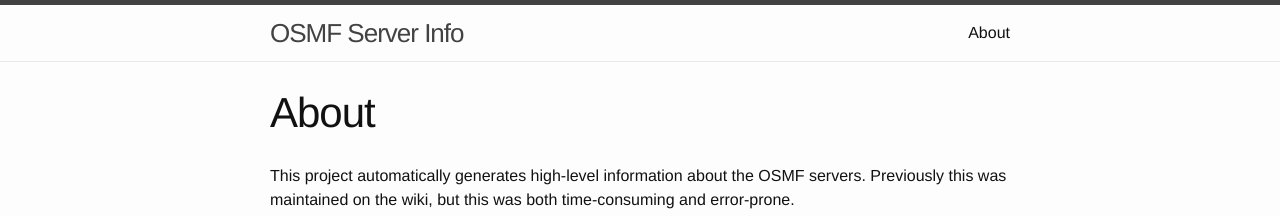
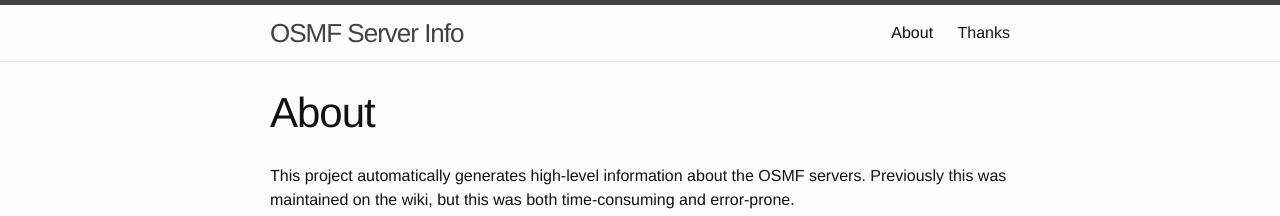
Before and after one commit to osmfoundation/osmf-server-info, a Jekyll site: the page built from about.md, in a window 1280 px wide. Shown: the top 216 px of the page. Built offline with Jekyll 4.4.1, drawn with Linux system fonts in a browser that asks for light colours.

Commit message:
Add thanks to navigation header.

```diff
--- a/_includes/header.html
+++ b/_includes/header.html
@@ -6,6 +6,7 @@
 
     <nav class="site-nav">
       <a class="page-link" href="{{ site.baseurl }}/about/">About</a>
+      <a class="page-link" href="{{ site.baseurl }}/thanks/">Thanks</a>
     </nav>
 
   </div>
```
